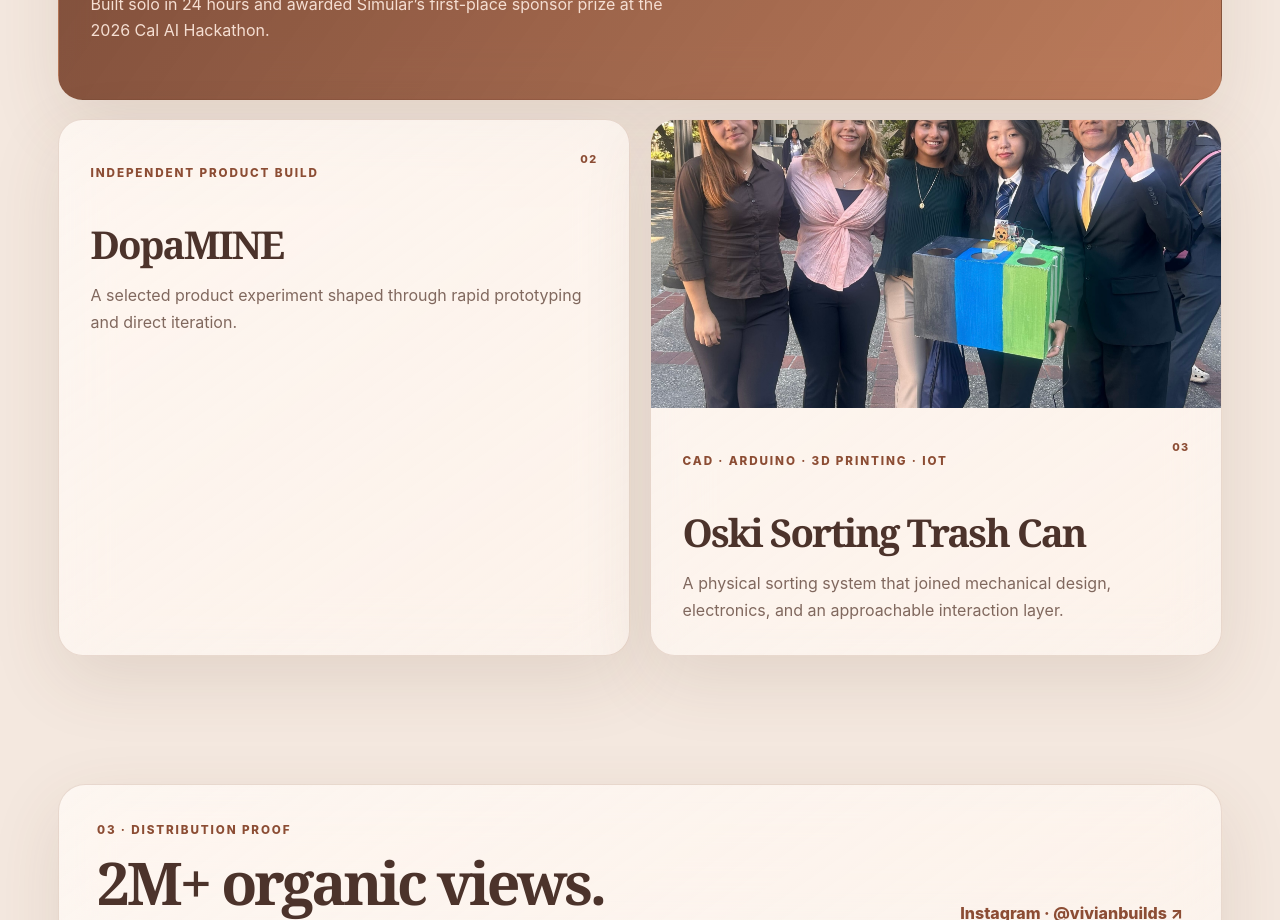
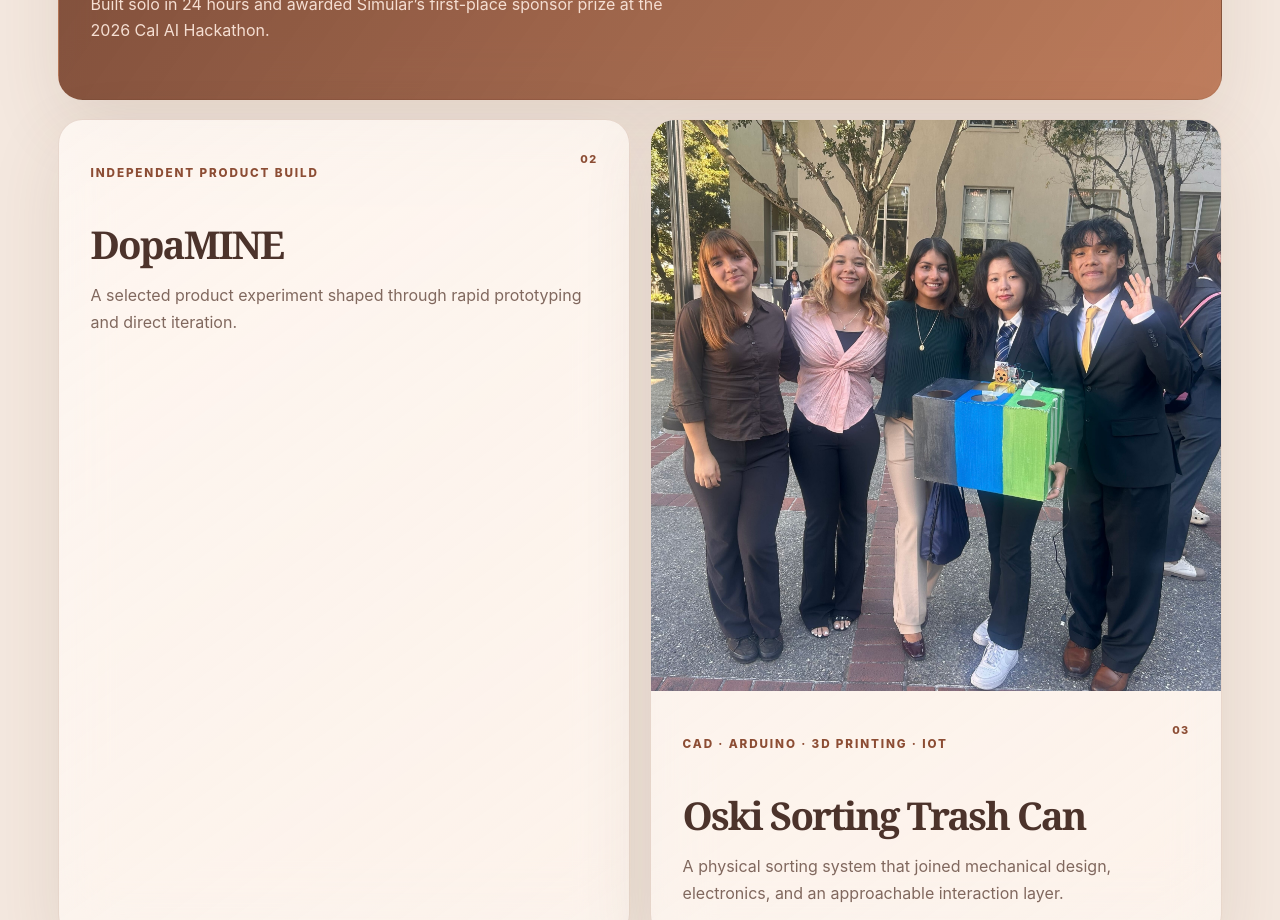
Before and after one commit to billionairebumblebee/vivianyang, a Next.js app: page / in a window 1280 px wide. Shown: the part 3260-4180 px from the top of the page. Built offline with nearby package versions, Linux system fonts and the light colour scheme.

Commit message:
Show full Oski project photo

```diff
--- a/app/page.tsx
+++ b/app/page.tsx
@@ -137,7 +137,7 @@ export default function PortfolioPage() {
         <div className="section-heading"><div><p className="eyebrow">02 · Selected builds</p><h2>A small set of things worth remembering.</h2></div><p>Software, hardware, and product experiments—selected for ownership and evidence, not chronology.</p></div>
         <div className="build-grid">
           {builds.map((build) => <article className={`build-card glass ${build.featured ? "featured" : ""}`} key={build.title}>
-            {build.image && <img src={build.image} alt="Oski Sorting Trash Can team with prototype" />}
+            {build.image && <img className="build-image-contain" src={build.image} alt="Oski Sorting Trash Can team with prototype" />}
             <div className="build-body"><span className="build-index">{build.index}</span><p className="mini-label">{build.meta}</p><h3>{build.title}</h3><p>{build.copy}</p></div>
           </article>)}
         </div>
--- a/app/portfolio.css
+++ b/app/portfolio.css
@@ -440,6 +440,14 @@ button {
   width: 100%;
   height: 18rem;
   object-fit: cover;
+}
+
+.build-card img.build-image-contain {
+  height: auto;
+  aspect-ratio: 1;
+  object-fit: contain;
+  object-position: center;
+  background: rgba(255, 250, 246, 0.32);
 }
 .build-body {
   display: flex;
```
